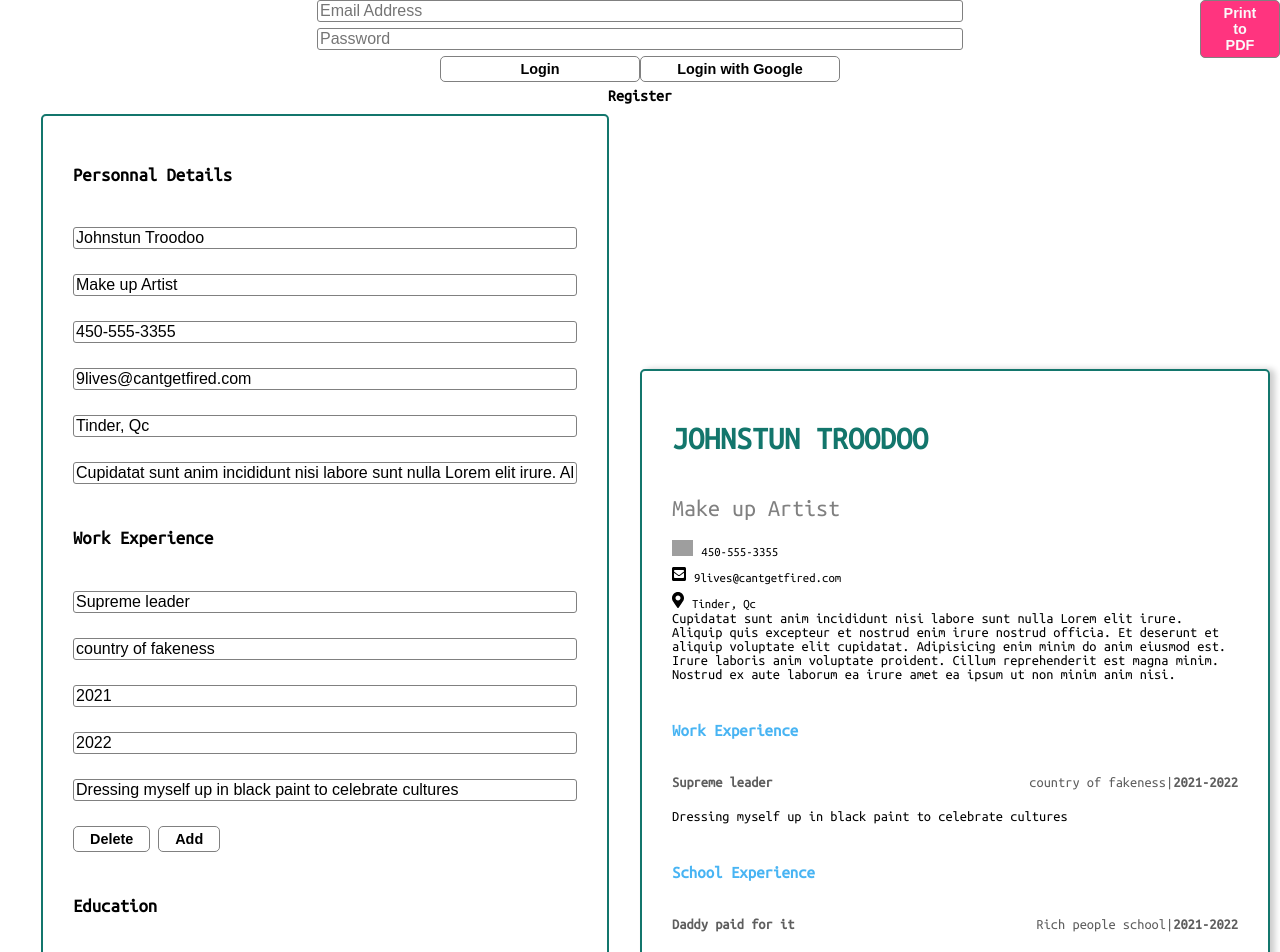
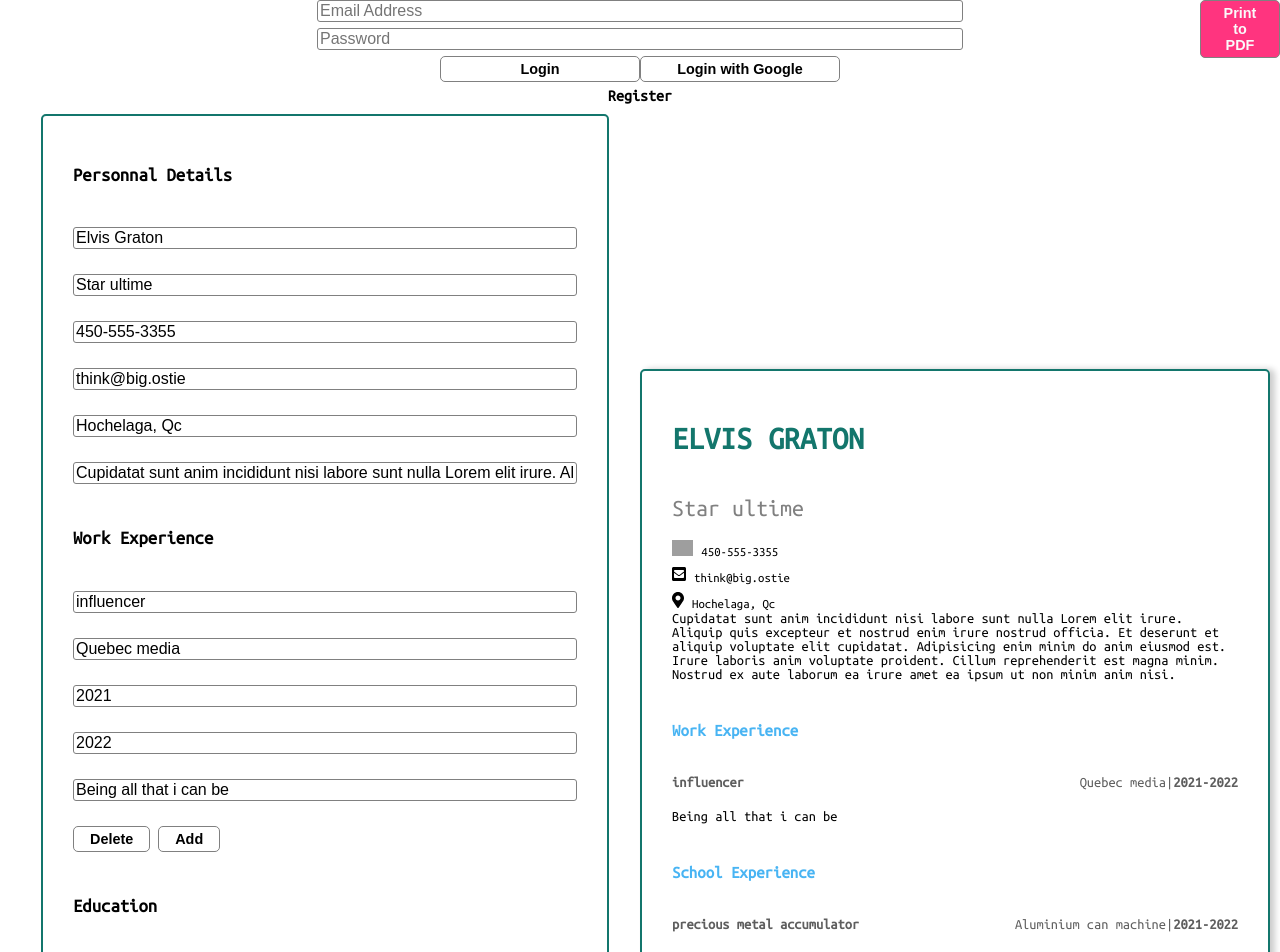
Before and after one commit to ouanling/CVbuilder, a React (Create React App) app: page / in a window 1280 px wide. Shown: the top 952 px of the page. Built offline with nearby package versions, Linux system fonts and the light colour scheme; no server answers; the database is empty; grey boxes are pictures that could not be loaded.

Commit message:
made placeholder more serious

```diff
--- a/src/placeholder.js
+++ b/src/placeholder.js
@@ -1,30 +1,30 @@
 
 
 const placehold = {
-    name: "Johnstun Troodoo",
-    title: "Make up Artist",
+    name: "Elvis Graton",
+    title: "Star ultime",
     phone: "450-555-3355",
-    mail: "9lives@cantgetfired.com",
-    city: "Tinder, Qc",
+    mail: "think@big.ostie",
+    city: "Hochelaga, Qc",
     intro: "Cupidatat sunt anim incididunt nisi labore sunt nulla Lorem elit irure. Aliquip quis excepteur et nostrud enim irure nostrud officia. Et deserunt et aliquip voluptate elit cupidatat. Adipisicing enim minim do anim eiusmod est. Irure laboris anim voluptate proident. Cillum reprehenderit est magna minim. Nostrud ex aute laborum ea irure amet ea ipsum ut non minim anim nisi.",
     work: [
         {
             id: "1",
-            job: "Supreme leader",
-            jobplace: "country of fakeness",
+            job: "influencer",
+            jobplace: "Quebec media",
             jobfrom: "2021",
             jobto: "2022",
-            jobdesc: "Dressing myself up in black paint to celebrate cultures",
+            jobdesc: "Being all that i can be"
 
         }
     ],
     schooling: [
         {
-            diploma: "Daddy paid for it",
-            school: "Rich people school",
+            diploma: "precious metal accumulator",
+            school: "Aluminium can machine",
             schoolfrom: "2021",
             schoolto: "2022",
-            desc: "I only went to parties all dressed up to support my foreigner compatriotes"
+            desc: "filling the reservoirs of these precious machine with aluminium cans"
         },
     ]
 
```
